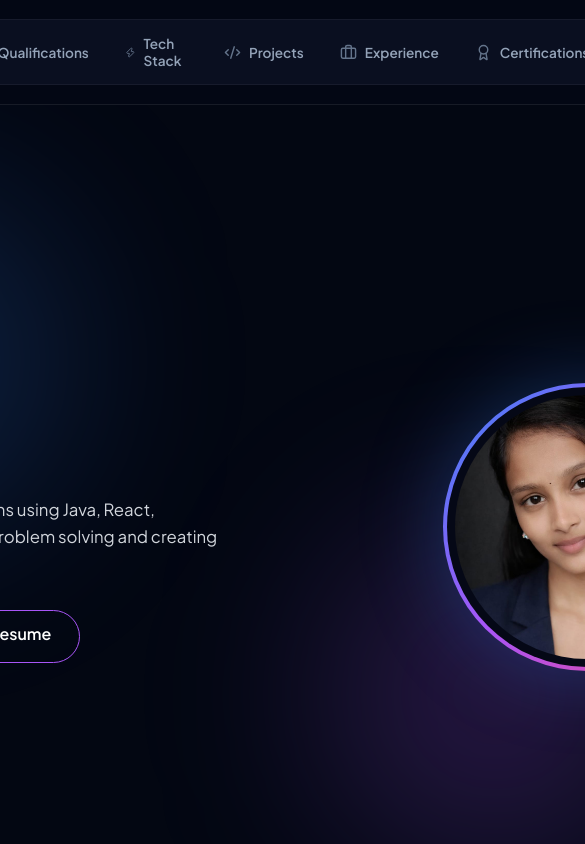
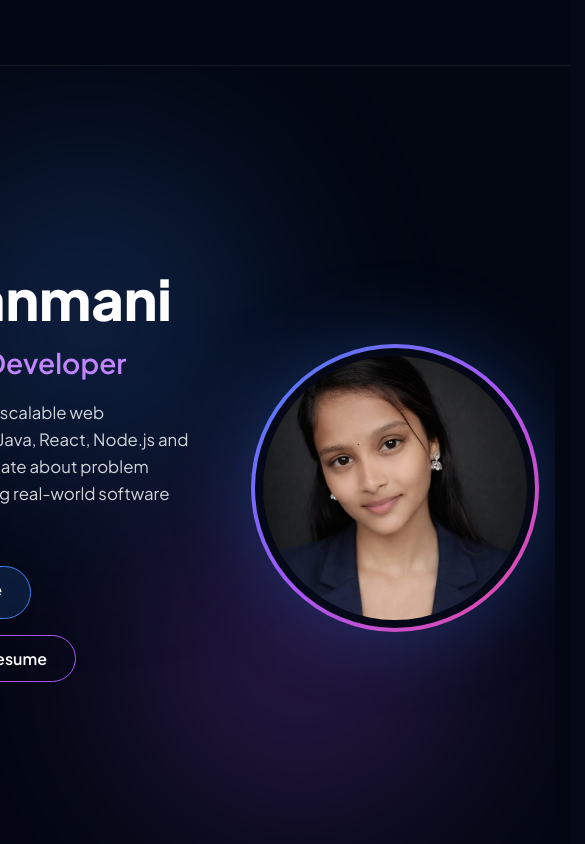
Before and after one commit to M-kanmani/My-Portfolio, a React (Vite) app: page / in a window 390 px wide. Shown: the top 844 px of the page, 585 px wide, since content can reach past the window. Built offline with nearby package versions, Linux system fonts and the light colour scheme.

Commit message:
Update index.css for mobile responsiveness

```diff
--- a/src/index.css
+++ b/src/index.css
@@ -34,7 +34,7 @@ body {
 /* Entire Application Root Centering */
 #root {
   width: 100%;
-  max-width: 100vw;
+  max-width: 1280px;
   min-height: 100vh;
   display: flex;
   flex-direction: column;
@@ -47,7 +47,7 @@ body {
 /* Sections Layout & Alignments */
 main, section {
   width: 100%;
-  max-width: 1280px;
+  max-width: 1200px;
   margin: 0 auto;
   display: flex;
   flex-direction: column;
@@ -234,6 +234,24 @@ main, section {
   }
 }
 
+/* Mobile Responsive Fixes for Navbar & Sections */
+@media (max-width: 900px) {
+  header nav[style*="display: flex"] {
+    display: none !important;
+  }
+
+  section {
+    padding-left: 16px !important;
+    padding-right: 16px !important;
+  }
+}
+
+@media (min-width: 901px) {
+  button[aria-label="Toggle Menu"] {
+    display: none !important;
+  }
+}
+
 /* Custom Scrollbar Styles */
 ::-webkit-scrollbar {
   width: 8px;
```
